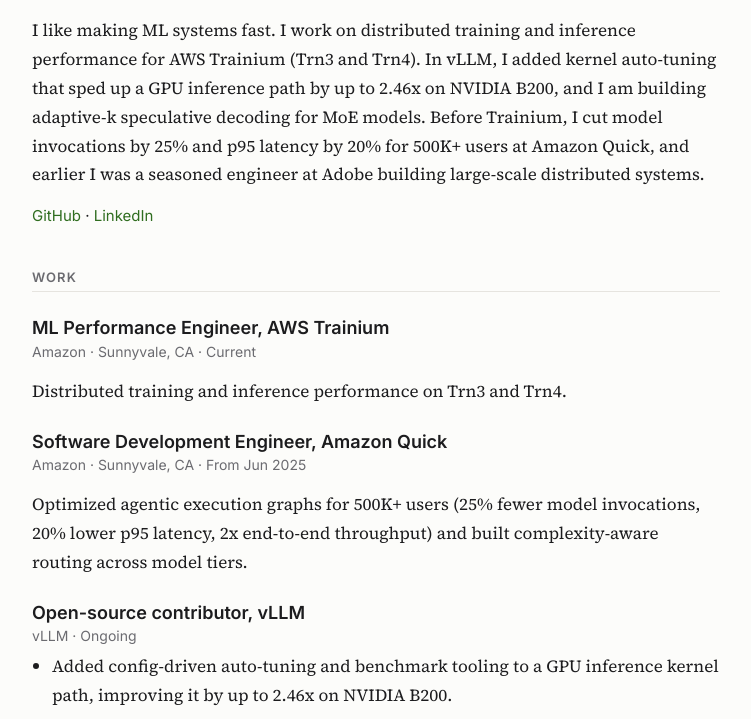
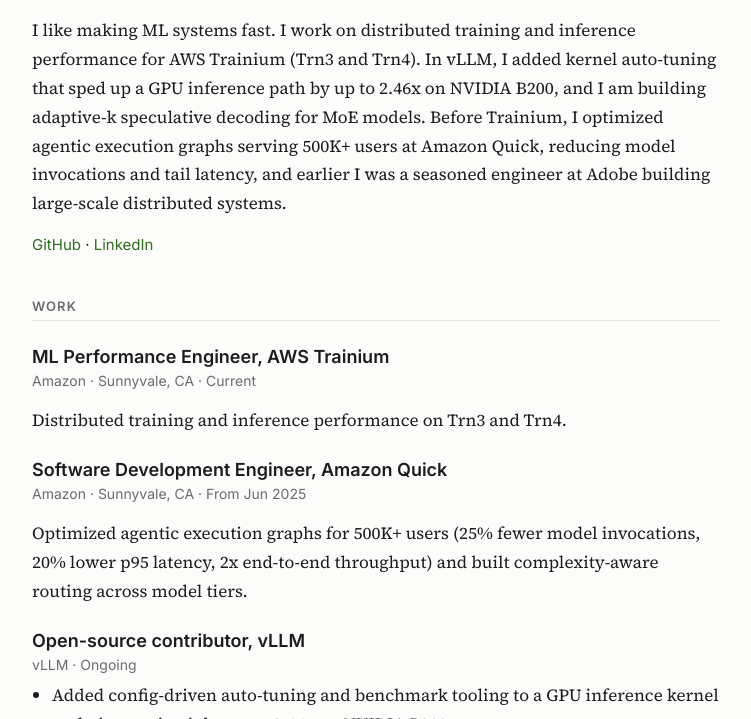
Before and after one commit to bananighosh/bananighosh.github.io, a Jekyll site: the page built from about.md, in a window 1280 px wide and 900 px high, cut to the strip 181-900 px from the top of the window. Shown: the whole strip, without its empty margins (264-1015 px from the left). Built offline with Jekyll 4.4.1, drawn with Linux system fonts in a browser that asks for light colours.

Commit message:
About: subtler Amazon Quick line
Co-Authored-By: Claude Opus 5.5 <noreply@anthropic.com>
Claude-Session: https://claude.ai/code/session_01K2HJxVUv7i1duGErniTfDd

```diff
--- a/about.md
+++ b/about.md
@@ -14,7 +14,7 @@ permalink: /about/
   </div>
 </div>
 
-I like making ML systems fast. I work on distributed training and inference performance for AWS Trainium (Trn3 and Trn4). In vLLM, I added kernel auto-tuning that sped up a GPU inference path by up to 2.46x on NVIDIA B200, and I am building adaptive-k speculative decoding for MoE models. Before Trainium, I cut model invocations by 25% and p95 latency by 20% for 500K+ users at Amazon Quick, and earlier I was a seasoned engineer at Adobe building large-scale distributed systems.
+I like making ML systems fast. I work on distributed training and inference performance for AWS Trainium (Trn3 and Trn4). In vLLM, I added kernel auto-tuning that sped up a GPU inference path by up to 2.46x on NVIDIA B200, and I am building adaptive-k speculative decoding for MoE models. Before Trainium, I optimized agentic execution graphs serving 500K+ users at Amazon Quick, reducing model invocations and tail latency, and earlier I was a seasoned engineer at Adobe building large-scale distributed systems.
 
 <p class="profile-links"><a href="https://github.com/bananighosh">GitHub</a> · <a href="https://www.linkedin.com/in/banani-ghosh/">LinkedIn</a></p>
 
```
